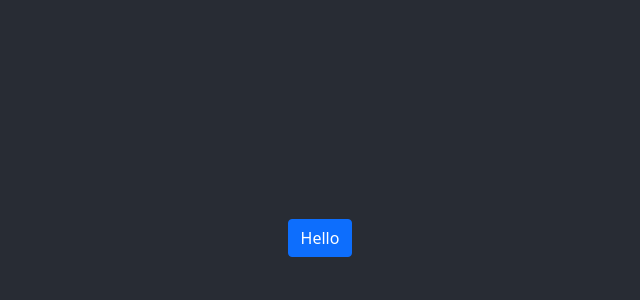
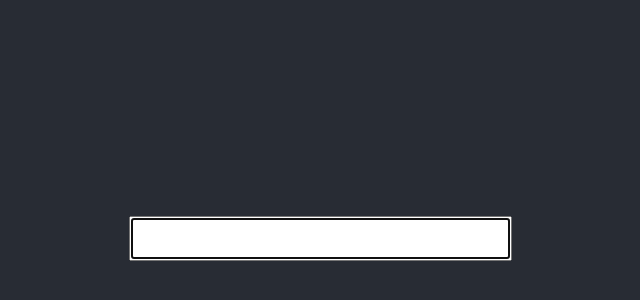
Before and after one commit to Ranem97/dictionary-project, a React (Create React App) app: page / in a window 1280 px wide. Shown: the part 162-462 px from the top of the page, without its empty margins (320-960 px from the left). Built offline with nearby package versions, Linux system fonts and the light colour scheme.

Commit message:
added initial search structure

```diff
--- a/src/App.js
+++ b/src/App.js
@@ -1,11 +1,12 @@
 import "bootstrap/dist/css/bootstrap.min.css";
 import "./App.css";
+import Dictionary from "./Dictionary";
 
 function App() {
   return (
     <div className="App">
       <header className="App-header">
-        <div className="btn btn-primary">Hello</div>
+        <Dictionary />
       </header>
     </div>
   );
--- /dev/null
+++ b/src/Dictionary.js
@@ -0,0 +1,20 @@
+import React, { useState } from "react";
+
+export default function Dictionary() {
+  let [keyword, setKeyword] = useState("");
+  function handleKeywordChange(event) {
+    setKeyword(event.target.value);
+  }
+  function handleSubmit(event) {
+    event.preventDefault();
+    alert(`searching for ${keyword}`);
+  }
+
+  return (
+    <div className="Dictionary">
+      <form onSubmit={handleSubmit}>
+        <input type="search" autoFocus={true} onChange={handleKeywordChange} />
+      </form>
+    </div>
+  );
+}
```
